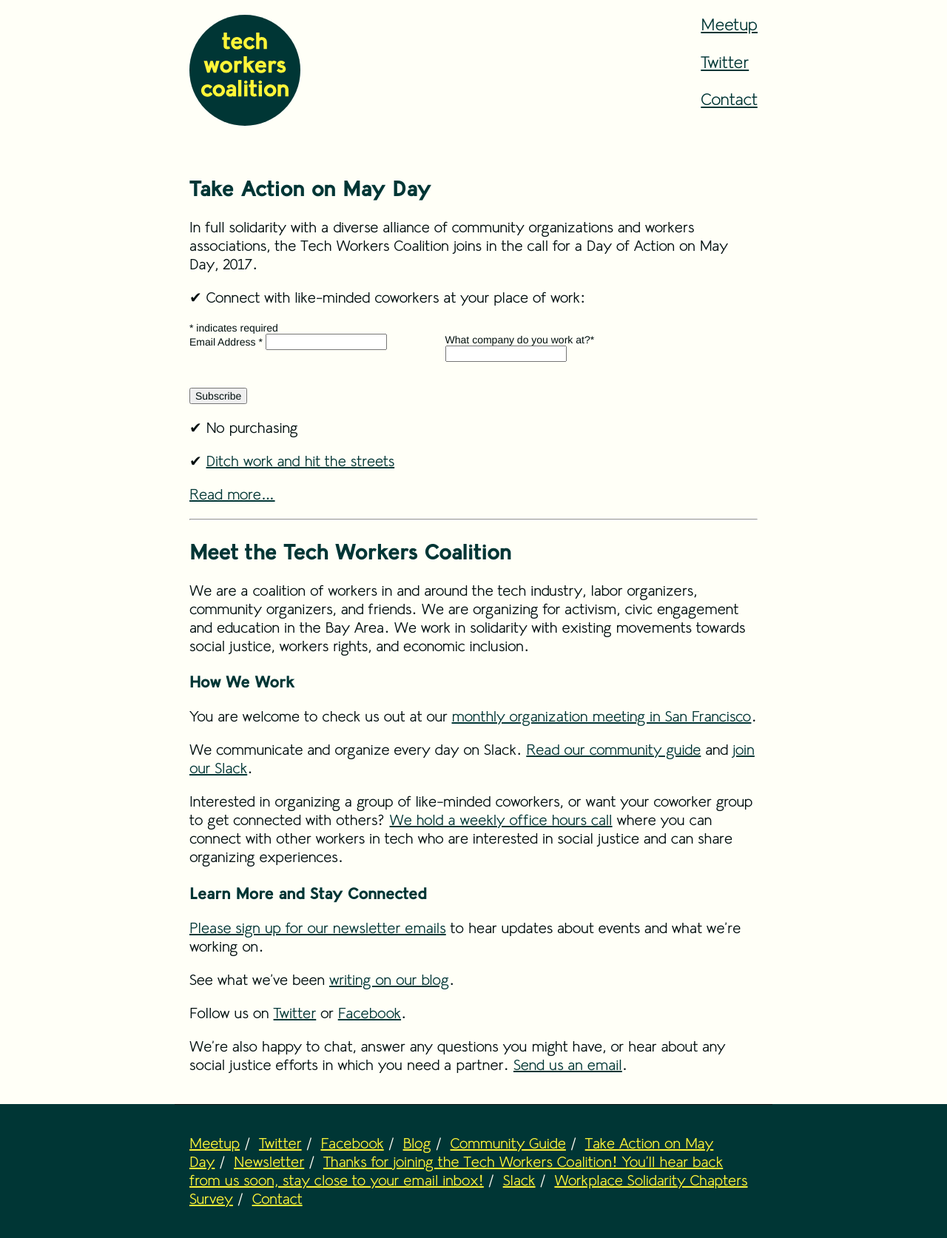
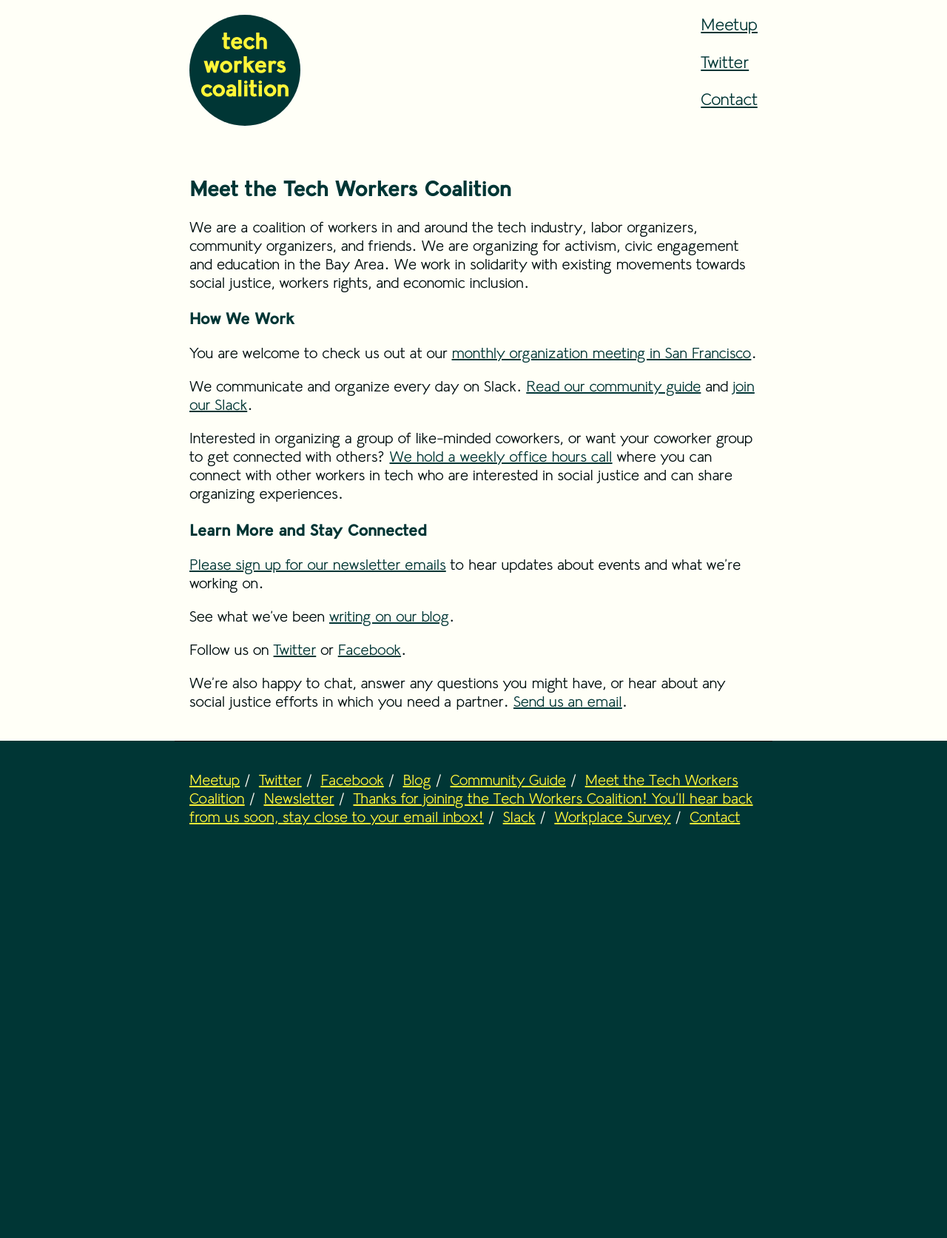
Before and after one commit to techworkersco/twc-site, a Jekyll site: the page built from index.md, in a window 1280 px wide. Shown: the whole page at 74% size. Built offline with Jekyll 4.4.1, drawn with Linux system fonts in a browser that asks for light colours; comment, search, counter and statistics services are not loaded; our own code applies the rules of GitHub Pages for plain Markdown files; after the commit the page ends 1157 px from its top, so only the background shows below that.

Commit message:
remove may day info, include new survey link in footer

```diff
--- a/_includes/footer.html
+++ b/_includes/footer.html
@@ -8,6 +8,7 @@
         <li><a href="{{ my_page.url | relative_url }}.html">{{ my_page.title | escape }}</a></li>
       {% endif %}
     {% endfor %}
+    <li><a target="_blank" href="http://eepurl.com/bPiopX">Workplace Survey</a></li>
     <li><a href="mailto:{{ site.email }}">Contact</a></li>
   </ul>
 
--- a/index.md
+++ b/index.md
@@ -1,21 +1,6 @@
 ---
 layout: home
 ---
-
-## Take Action on May Day
-
-In full solidarity with a diverse alliance of community organizations and workers associations, the Tech Workers Coalition joins in the call for a Day of Action on May Day, 2017.
-
-✔ Connect with like-minded coworkers at your place of work:
-{% include mailchimp-signup.html %}
-
-✔ No purchasing
-
-✔ [Ditch work and hit the streets](https://www.facebook.com/events/1639931366021766/)
-
-[Read more...](https://medium.com/tech-workers-coalition/tech-workers-coalition-endorses-may-day-general-strike-794193f9d2f5)
-<hr>
-
 
 ## Meet the Tech Workers Coalition
 
```
Also changed, not shown: newsletter.md (+3 -2 lines), survey.md (deleted, +0 -11 lines).
